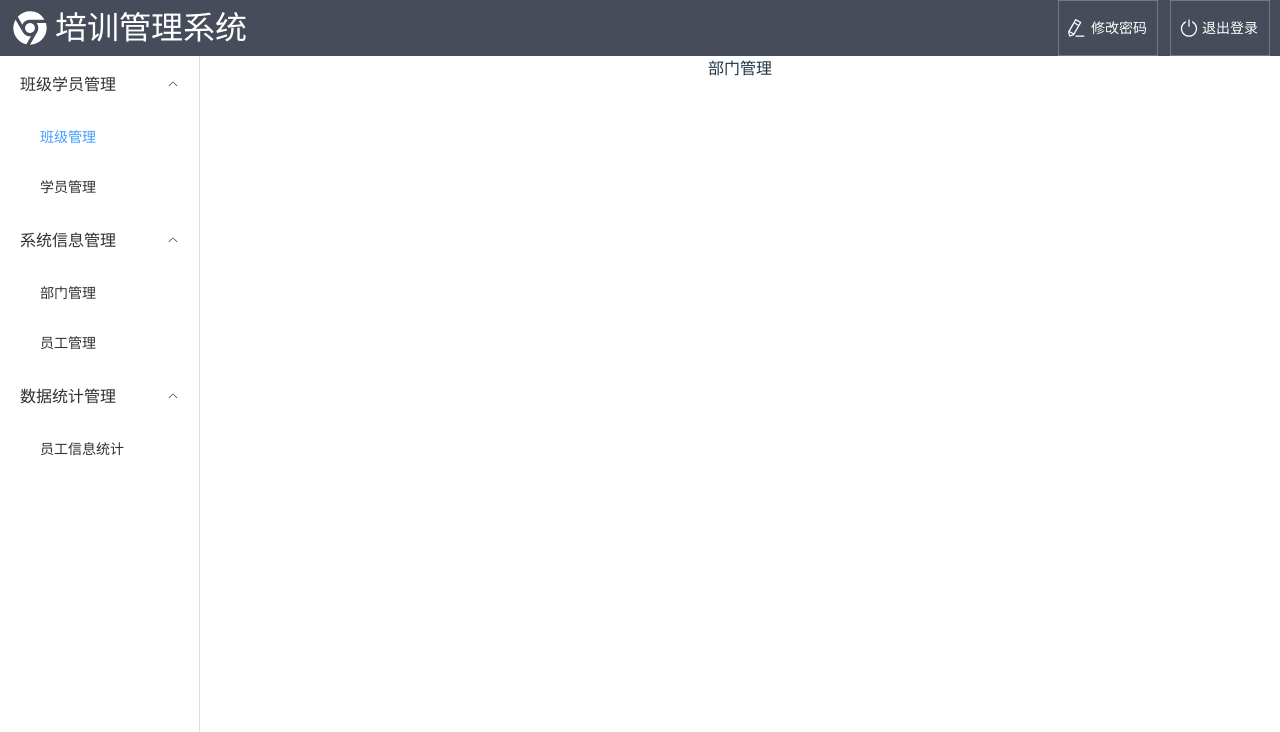
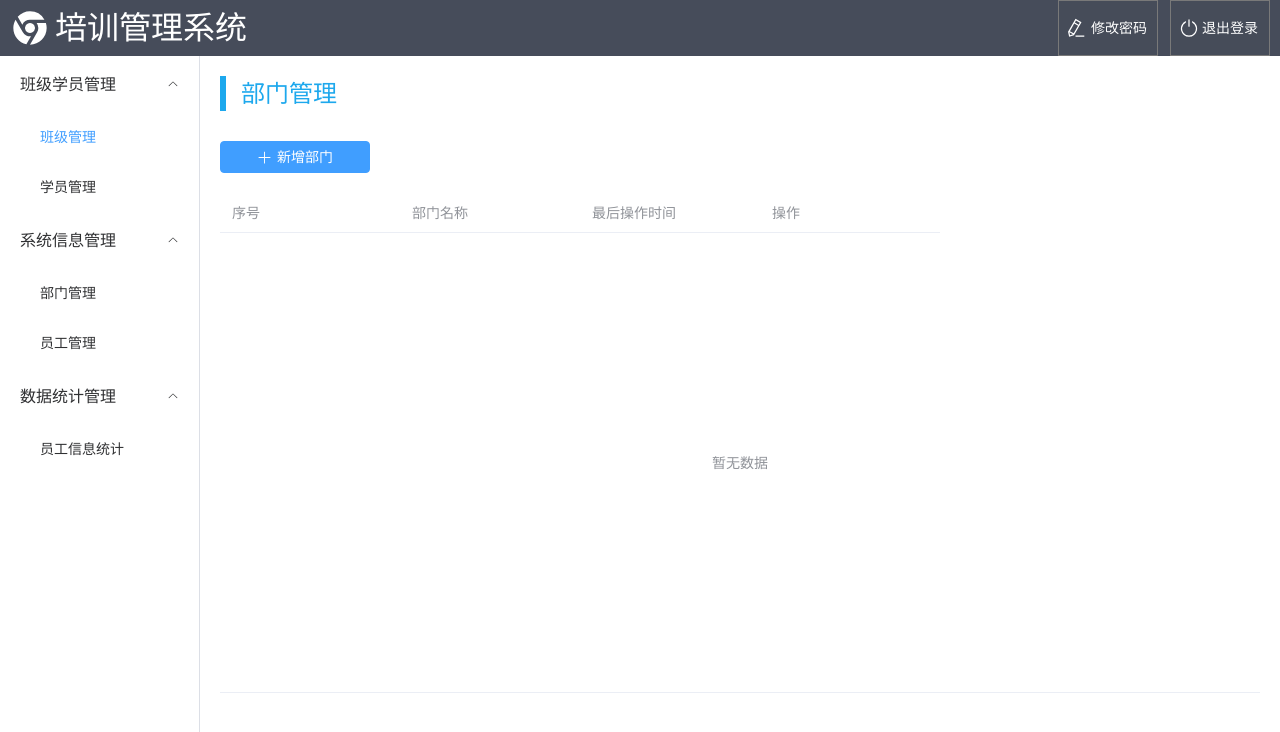
Before and after one commit to Shi-Jia-Ming/homework-vue, a Vue app: page /home/department in a window 1280 px wide. Shown: the top 732 px of the page. Built offline with nearby package versions, Linux system fonts and the light colour scheme.

Commit message:
Add department manage page view.

```diff
--- a/src/components/DepartmentManage.vue
+++ b/src/components/DepartmentManage.vue
@@ -1,8 +1,77 @@
 <template>
-  <div>
-    部门管理
+  <div class="department-manage-layout">
+    <div class="department-manage-title-container">
+      <p class="department-manage-title">部门管理</p>
+    </div>
+    <div class="btn-container">
+      <el-button type="primary" class="add-department-btn">
+        <template #icon>
+          <el-icon :size="15" style="margin-right: 5px;">
+            <plus />
+          </el-icon>
+          <p>新增部门</p>
+        </template>
+      </el-button>
+    </div>
+    <div class="department-table-container">
+      <el-table stripe style="width: 100%" height="500" class="department-table">
+        <el-table-column prop="index" label="序号" width="180" />
+        <el-table-column prop="name" label="部门名称" width="180" />
+        <el-table-column prop="updatedAt" label="最后操作时间" width="180" />
+        <el-table-column fixed="right" label="操作" width="180">
+          <template #default>
+            <el-button link type="primary" size="small">
+              编辑
+            </el-button>
+            <el-button link type="primary" size="small">
+              删除
+            </el-button>
+          </template>
+        </el-table-column>
+      </el-table>
+    </div>
   </div>
 </template>
 
 <script setup lang="ts">
+import { Plus } from '@element-plus/icons-vue';
 </script>
+
+<style lang="scss">
+.department-manage-layout {
+  display: flex;
+  flex-direction: column;
+  padding: 20px;
+}
+
+.department-manage-title-container {
+  display: flex;
+  border-left: 6px #1da8ed solid;
+  height: 35px;
+}
+
+.department-manage-title {
+  align-self: center;
+  margin-left: 15px;
+  font-size: 24px;
+  color: #1da8ed;
+}
+
+.btn-container {
+  margin-top: 10px;
+  align-self: flex-start;
+}
+
+.add-department-btn {
+  margin-top: 20px;
+  width: 150px;
+}
+
+.department-table-container {
+  display: flex;
+  flex-direction: column;
+  justify-content: space-between;
+  height: 100%;
+  margin-top: 20px;
+}
+</style>
```
